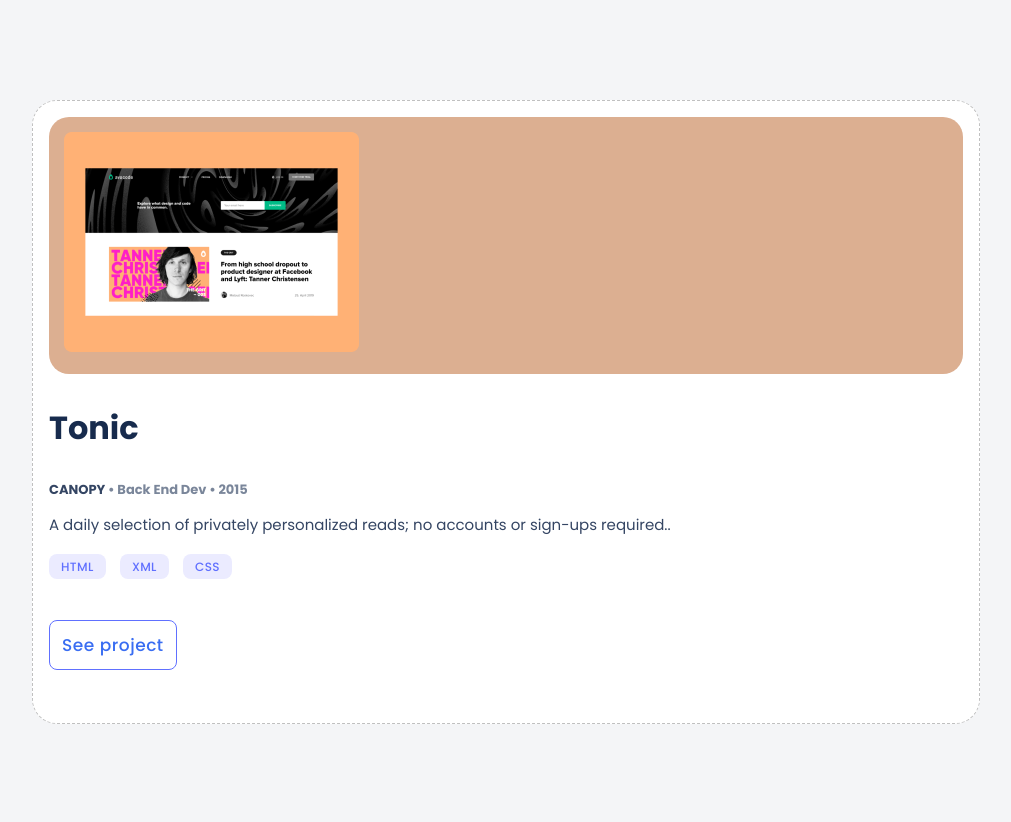
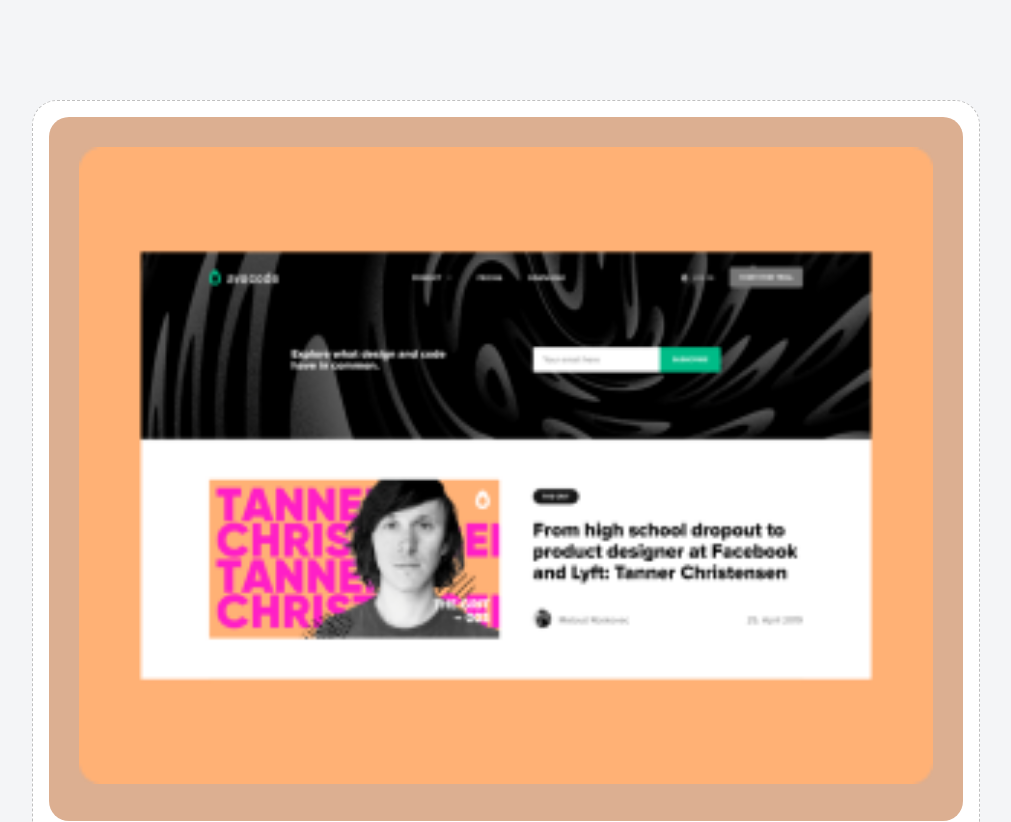
Before and after one commit to firstpj/Portfolio-Mobile-first-set-up, a website: page index.html in a window 1280 px wide. Shown: the part 860-1682 px from the top of the page, without its empty margins (134-1145 px from the left). Drawn offline with Linux system fonts and the light colour scheme.

Commit message:
Update style file

```diff
--- a/style.css
+++ b/style.css
@@ -213,7 +213,7 @@
   padding: 15px;
 }
 
-.achievement .img img img {
+.achievement .img img {
   width: 100%;
   padding: 15px;
 }
@@ -265,16 +265,6 @@
 }
 
 .achievement ul li {
-  display: inline;
-  margin: 10px 10px 10px 0;
-  flex-direction: row;
-  align-items: center;
-  padding: 4px 12px;
-  background: #ebebff;
-  border-radius: 8px;
-  flex: none;
-  order: 0;
-  flex-grow: 0;
   font-family: 'Poppins', sans-serif;
   font-style: normal;
   font-weight: 500;
@@ -282,6 +272,11 @@
   line-height: 16px;
   letter-spacing: 0.03em;
   color: #6070ff;
+  display: inline;
+  margin: 10px 10px 10px 0;
+  padding: 4px 12px;
+  background: #ebebff;
+  border-radius: 8px;
 }
 
 .connect {
@@ -295,10 +290,14 @@
   margin: 0;
 }
 
+.grid {
+  display: grid;
+  grid-template-columns: 1fr;
+  row-gap: 10px;
+}
+
 .social-icon ul {
   width: 170px;
-  padding: 0;
-  margin: 0;
   display: flex;
   align-items: flex-start;
   justify-content: space-between;
@@ -421,32 +420,38 @@
 }
 
 .btn-text {
+  font-family: 'Poppins', sans-serif;
   font-style: normal;
   font-weight: 500;
   font-size: 17px;
   line-height: 24px;
-  text-decoration: none;
+  display: flex;
+  align-items: center;
   text-align: center;
   letter-spacing: 0.03em;
+  color: #6070ff;
+  flex: none;
+  order: 0;
+  flex-grow: 0;
+  box-sizing: border-box;
+  flex-direction: row;
   padding: 12px;
-  color: #396df2;
-  background: transparent;
+  gap: 10px;
+  height: 48px;
+  background: #fff;
+  border: 1px solid #7f8cff;
   border-radius: 8px;
-  border: 1px solid #6070ff;
-  cursor: pointer;
-  margin: 12px 0;
+  margin-top: 15px;
 }
 
 .btn-text:hover {
   background-color: #6070ff;
   color: #fff;
-  transform: translate(10px, 6px);
 }
 
 .btn-text:active {
   background-color: #2230d2;
   color: #fff;
-  transition: all 0.4s ease-in-out;
 }
 
 .popUp {
```
